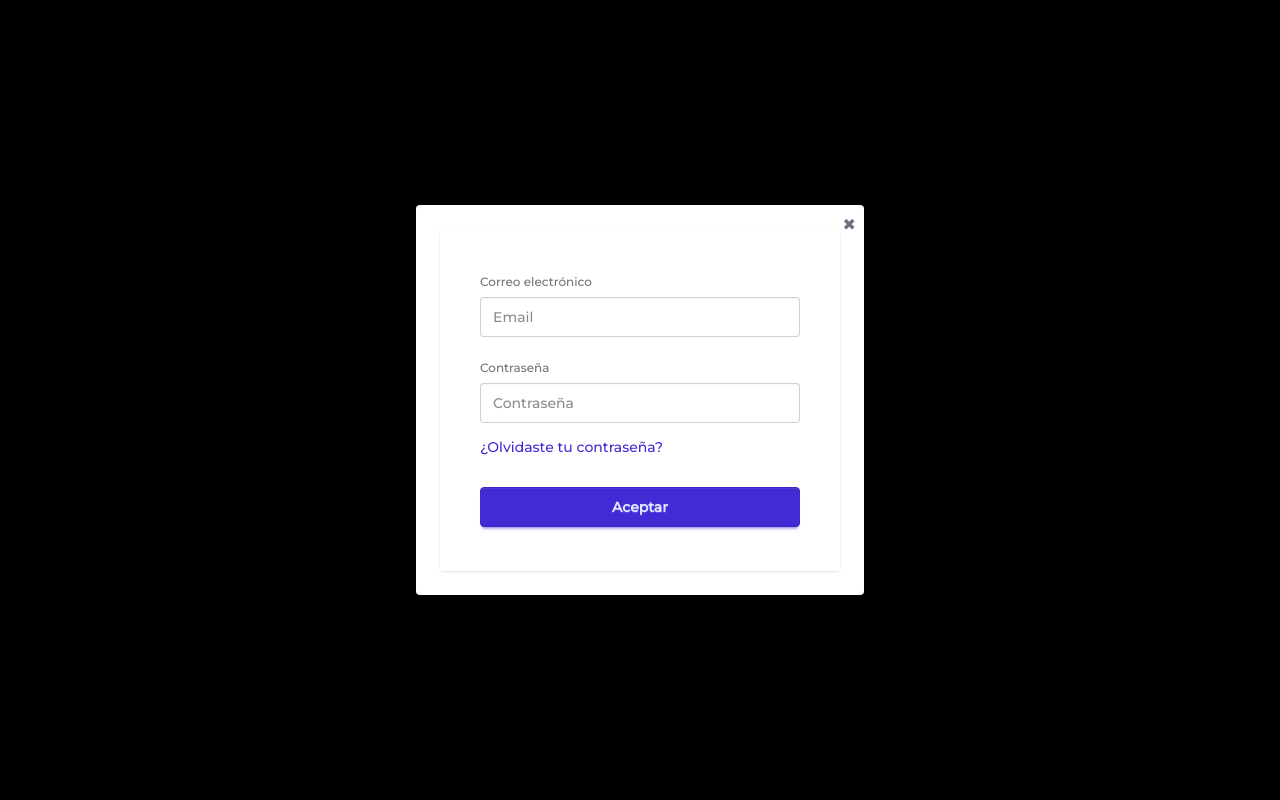
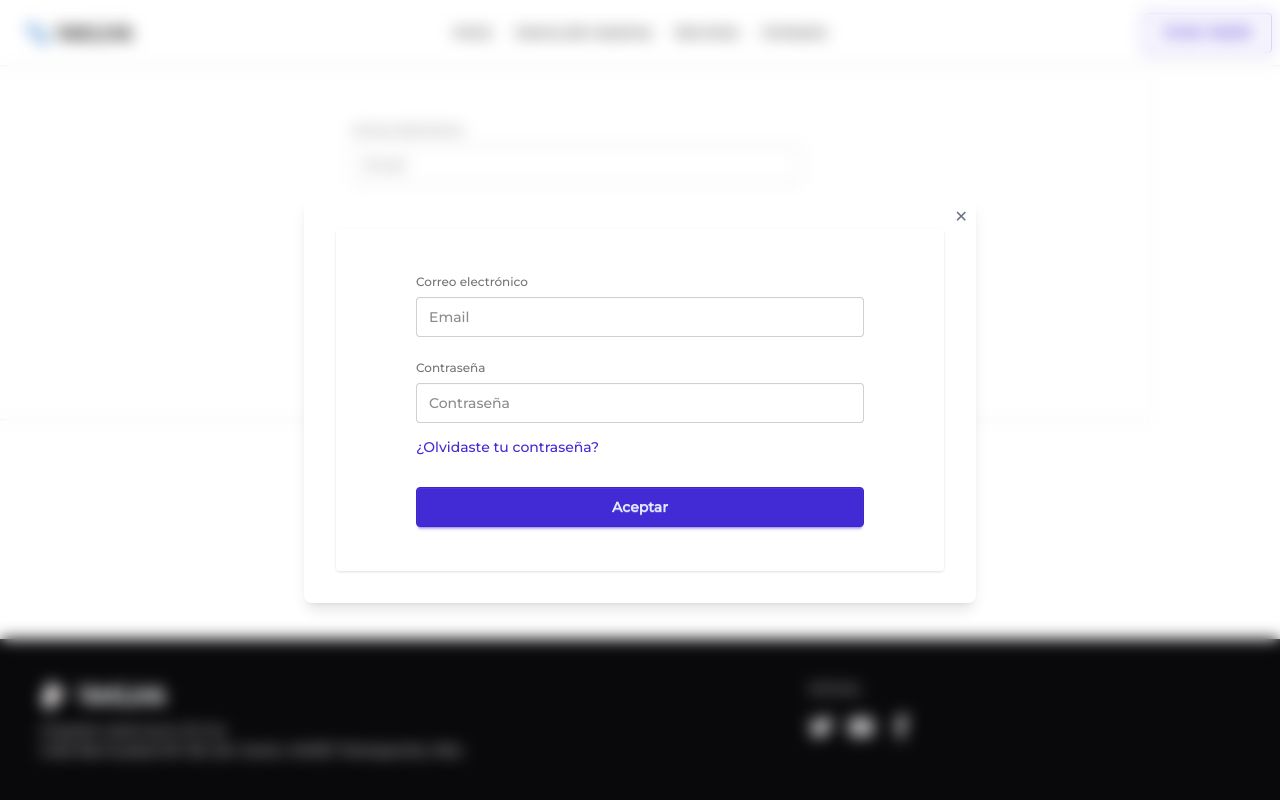
Before and after one commit to osar8405/vetlink, an Angular app: page /login in a window 1280 px wide. Both pictures are taken after a click on the link "Iniciar Sesión". Built offline with nearby package versions, Linux system fonts and the light colour scheme.

Commit message:
Agregando modal login

```diff
--- a/src/app/app.component.html
+++ b/src/app/app.component.html
@@ -1,20 +1,12 @@
 <main class="m-auto flex-grow flex flex-col min-h-screen">
-    <shared-navbar (abrirLogin)="mostrarLogin.set(true)" />
-    <section class="container mx-auto">
-      <router-outlet />
-    </section>
-    <div class=" flex-1 flex-grow"></div>
-    <shared-footer></shared-footer>
+  <shared-navbar (abrirLogin)="mostrarLogin()" class="mb-3"/>
 
-    <!-- Modal del login -->
-    @if (mostrarLogin()) {
-    <div class="fixed inset-0 bg-black bg-opacity-50 flex items-center justify-center z-50">
-      <div class="bg-white p-6 rounded shadow-lg max-w-md w-full relative">
-        <button class="absolute top-2 right-2 text-gray-500 hover:text-gray-800" (click)="mostrarLogin.set(false)">
-          ✖
-        </button>
-        <app-login (loginSuccess)="mostrarLogin.set(false)" />
-      </div>
-    </div>
-    }
+  <section class="container mx-auto">
+    <router-outlet />
+  </section>
+
+  <div class="flex-1 flex-grow"></div>
+  <shared-login-modal [visible]="loginVisible()" (closed)="cerrarLogin()" />
+
+  <shared-footer />
 </main>
--- a/src/app/app.component.ts
+++ b/src/app/app.component.ts
@@ -3,14 +3,23 @@ import { RouterOutlet } from '@angular/router';
 import { NavbarComponent } from './shared/components/navbar/navbar.component';
 import { FooterComponent } from './shared/components/footer/footer.component';
 import { LoginComponent } from "./cuenta/login/login.component";
+import { LoginModalComponent } from "./shared/components/login-modal/login-modal.component";
 
 @Component({
   selector: 'app-root',
-  imports: [RouterOutlet, NavbarComponent, FooterComponent, LoginComponent],
+  imports: [RouterOutlet, NavbarComponent, FooterComponent, LoginComponent, LoginModalComponent],
   templateUrl: './app.component.html',
   styleUrl: './app.component.css',
 })
 export class AppComponent {
   title = 'vetlink';
-  mostrarLogin = signal(false); // <-- controla el modal
+  loginVisible = signal(false);
+
+  mostrarLogin() {
+    this.loginVisible.set(true);
+  }
+
+  cerrarLogin() {
+    this.loginVisible.set(false);
+  }
 }
--- a/src/app/servicios/servicios.component.html
+++ b/src/app/servicios/servicios.component.html
@@ -26,5 +26,3 @@
       <h3 class="font-bold text-lg mb-2">Cirugías</h3>
       <p>Procedimientos quirúrgicos avanzados con atención especializada.</p>
     </div>
-
-  <
--- /dev/null
+++ b/src/app/shared/components/login-modal/login-modal.component.html
@@ -0,0 +1,14 @@
+@if (visible) {
+<div
+  class="fixed inset-0 z-50 flex items-center justify-center bg-opacity-50 backdrop-blur-sm transition-opacity duration-300">
+  <div class="bg-white rounded-lg shadow-lg w-full max-w-2xl p-8 animate-fade-in-down relative">
+    <!-- Botón cerrar -->
+    <button class="absolute top-2 right-2 text-gray-500 hover:text-gray-700" (click)="closeModal()">
+      ✕
+    </button>
+
+    <!-- Aquí va tu componente login -->
+    <app-login />
+  </div>
+</div>
+}
--- /dev/null
+++ b/src/app/shared/components/login-modal/login-modal.component.ts
@@ -0,0 +1,35 @@
+import {
+  Component,
+  EventEmitter,
+  Input,
+  OnChanges,
+  Output,
+  SimpleChanges,
+} from '@angular/core';
+import { LoginComponent } from '../../../cuenta/login/login.component';
+
+@Component({
+  selector: 'shared-login-modal',
+  imports: [LoginComponent],
+  templateUrl: './login-modal.component.html',
+})
+export class LoginModalComponent implements OnChanges {
+  @Input() visible: boolean = false;
+  @Output() closed = new EventEmitter<void>();
+
+  ngOnChanges(changes: SimpleChanges): void {
+    if (changes['visible']) {
+      if (this.visible) {
+        document.body.classList.add('overflow-hidden');
+      } else {
+        document.body.classList.remove('overflow-hidden');
+      }
+    }
+  }
+
+  closeModal() {
+    this.visible = false;
+    document.body.classList.remove('overflow-hidden'); // por si las dudas
+    this.closed.emit();
+  }
+}
--- a/src/app/shared/components/navbar/navbar.component.html
+++ b/src/app/shared/components/navbar/navbar.component.html
@@ -24,6 +24,6 @@
     </ul>
   </div>
   <div class="navbar-end">
-    <a class="btn btn-outline btn-primary" (click)="onLoginClick()">Iniciar Sesión</a>
+    <a class="btn btn-outline btn-primary" (click)="abrirLogin.emit()">Iniciar Sesión</a>
   </div>
 </div>
--- a/src/app/shared/components/navbar/navbar.component.ts
+++ b/src/app/shared/components/navbar/navbar.component.ts
@@ -9,7 +9,4 @@ import { RouterLink, RouterLinkActive } from '@angular/router';
 export class NavbarComponent {
   @Output() abrirLogin = new EventEmitter<void>();
 
-  onLoginClick() {
-    this.abrirLogin.emit();
-  }
 }
--- a/src/styles.css
+++ b/src/styles.css
@@ -15,3 +15,22 @@
      font-family: 'Montserrat', sans-serif;
    }
  }
+
+
+ @layer utilities {
+   @keyframes fade-in-down {
+     0% {
+       opacity: 0;
+       transform: translateY(-10px);
+     }
+
+     100% {
+       opacity: 1;
+       transform: translateY(0);
+     }
+   }
+
+   .animate-fade-in-down {
+     animation: fade-in-down 0.3s ease-out;
+   }
+ }
```
